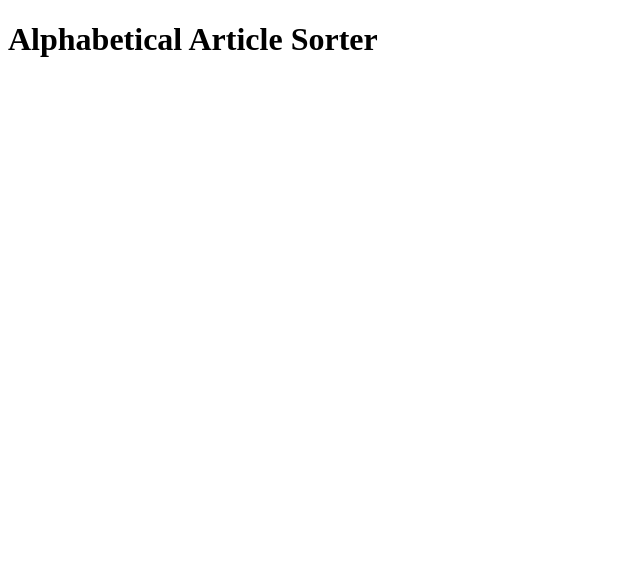
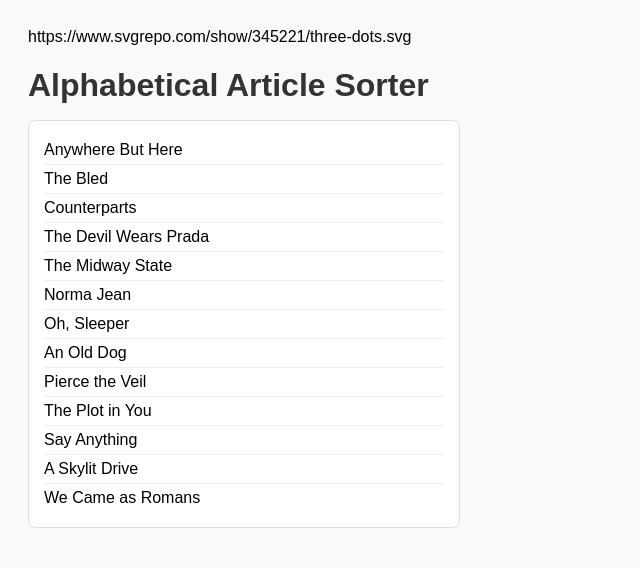
Before and after one commit to acciojob/sorting-articles-fatima2k18, a website: page main.html in a window 1280 px wide. Shown: the whole page, without its empty margins (0-640 px from the left). Drawn offline with Linux system fonts and the light colour scheme.

Commit message:
created a submission

```diff
--- a/main.html
+++ b/main.html
@@ -2,18 +2,17 @@
 
 <html>
 
-<head>
+<head>https://www.svgrepo.com/show/345221/three-dots.svg
 	<link rel="stylesheet" href="styles.css">
 </head>
 
 <body>
 	<!-- the entire body must be written by student -->
 
+    <h1>Alphabetical Article Sorter</h1>
+  <ul id="band"></ul>
 
-  <h1>Alphabetical Article Sorter</h1>
-  <ul id="band"></ul>
-    <script type="text/javascript" src="./script.js">
-</script>
+  <script src="script.js"></script>
 
 </body>
 
--- a/script.js
+++ b/script.js
@@ -1,19 +1,3 @@
-/**
- * ALPHABETICAL ARTICLE SORTER
- *
- * This script sorts a list of band names alphabetically while ignoring articles
- * (a, an, the) at the beginning of names. It then displays the sorted list in the DOM.
- *
- * Concepts demonstrated:
- * - Array manipulation with sort() method
- * - Regular expressions for string replacement
- * - DOM manipulation
- * - Arrow functions
- * - Template literals
- */
-
-// Array of band names to be sorted
- <script>
 const bands = [
   'The Plot in You',
   'The Devil Wears Prada',
@@ -30,21 +14,17 @@
   'An Old Dog'
 ];
 
-    // Helper function to remove articles for sorting
 function stripArticle(name) {
   return name.replace(/^(a |an |the )/i, '').trim();
 }
 
-    // Sort based on stripped version
 const sortedBands = bands.sort((a, b) => {
   return stripArticle(a).localeCompare(stripArticle(b));
 });
 
-    // Display the sorted list
 const ul = document.getElementById('band');
 sortedBands.forEach(band => {
   const li = document.createElement('li');
   li.textContent = band;
   ul.appendChild(li);
 });
-  </script>
--- a/styles.css
+++ b/styles.css
@@ -1,16 +1,29 @@
-<style>
 body {
   font-family: Arial, sans-serif;
   padding: 20px;
+  background-color: #f9f9f9;
 }
+
 h1 {
   margin-bottom: 10px;
+  color: #333;
 }
+
 ul#band {
   list-style-type: none;
   padding: 0;
+  background-color: #fff;
+  border: 1px solid #ddd;
+  border-radius: 8px;
+  padding: 15px;
+  max-width: 400px;
 }
+
 ul#band li {
   padding: 5px 0;
+  border-bottom: 1px solid #eee;
 }
-  </style>
+
+ul#band li:last-child {
+  border-bottom: none;
+}
```
Lines whose indentation alone changed are shown as unchanged.
